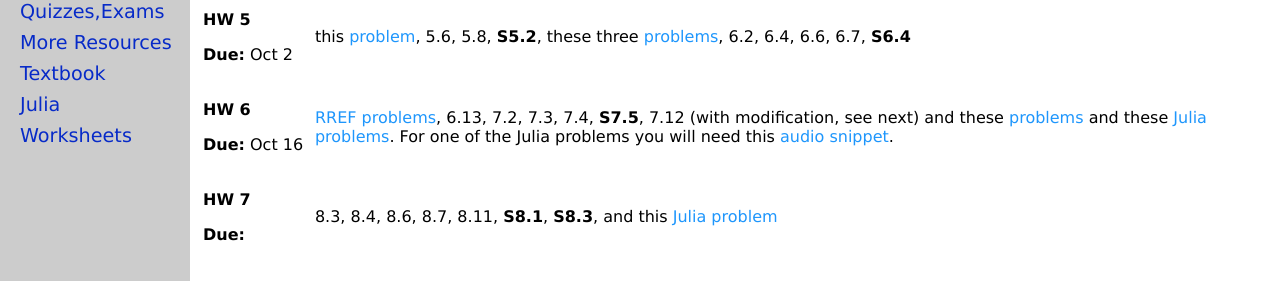
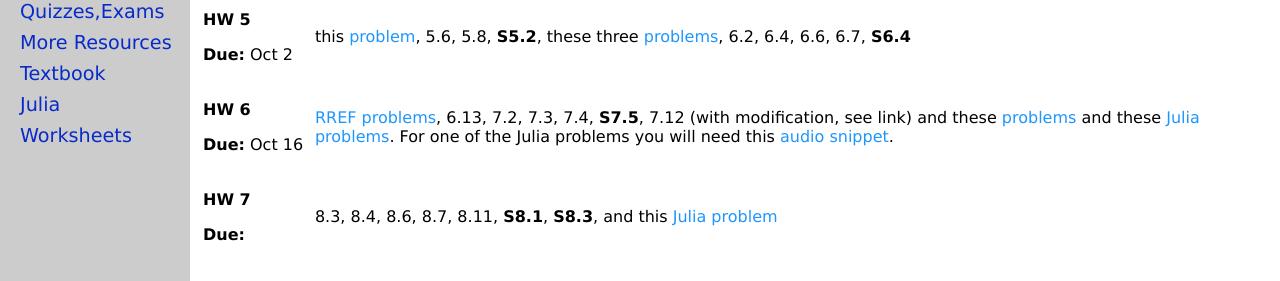
Before and after one commit to jrfaudree/LA, a Jekyll site: the page built from homework.md, in a window 1280 px wide and 900 px high, scrolled down 575 px. Shown: the part 152-433 px from the top of the window. Built offline with Jekyll 4.4.1, drawn with Linux system fonts in a browser that asks for light colours.

Commit message:
Update assignments.yml

```diff
--- a/_data/assignments.yml
+++ b/_data/assignments.yml
@@ -27,7 +27,7 @@
   due: "Oct 2"
 
 - title: "HW 6"
-  assignment: "[RREF problems](assets/homework/HW_RREF_problems), 6.13, 7.2, 7.3, 7.4, **S7.5**, 7.12 (with modification, see next)  and these [problems](HW6b.pdf) and these [Julia problems](julia/HW6.ipynb). For one of the Julia problems you will need this [audio snippet](julia/U2-WOWU.wav)."
+  assignment: "[RREF problems](assets/homework/HW_RREF_problems), 6.13, 7.2, 7.3, 7.4, **S7.5**, 7.12 (with modification, see link)  and these [problems](assets/homework/Ch7_extras_modifications.pdf) and these [Julia problems](julia/HW6.ipynb). For one of the Julia problems you will need this [audio snippet](julia/U2-WOWU.wav)."
   due: "Oct 16"
 
 - title: "HW 7"
```
